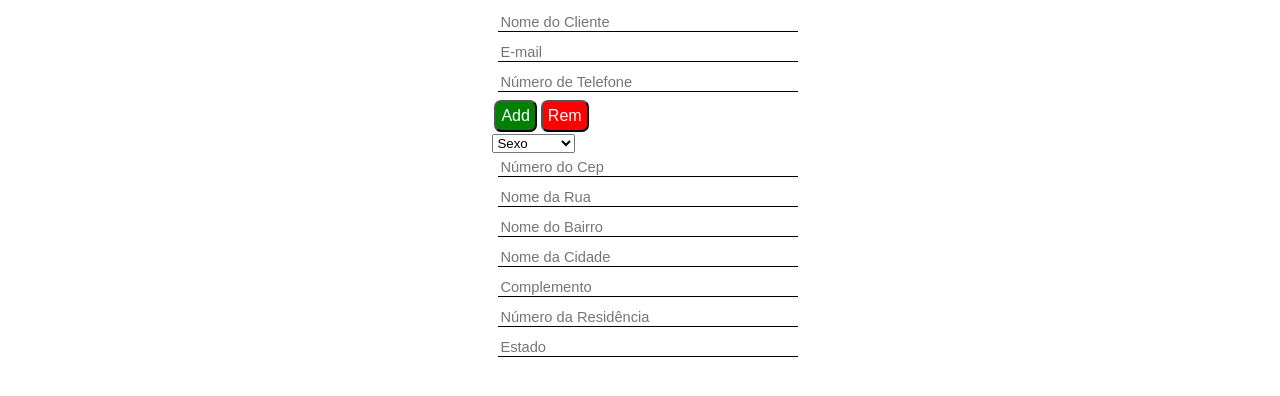
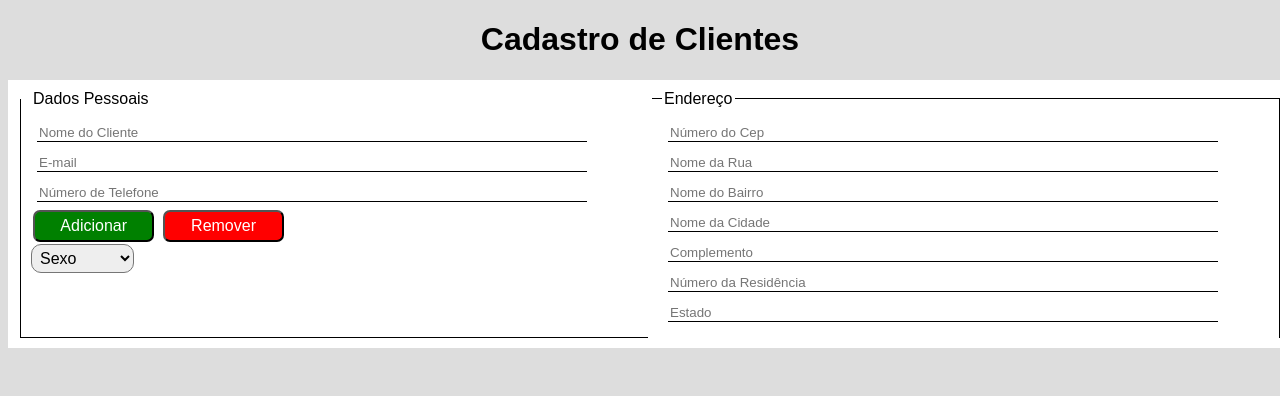
Before and after one commit to lualgoritmo/AgendaServicos, a PHP site: page /registrationPage.html in a window 1280 px wide. Shown: the top 396 px of the page. Run offline with PHP 8.4, Linux system fonts and the light colour scheme.

Commit message:
Estilizando o formulário de cadastro do cliente

```diff
--- a/css/formClient.css
+++ b/css/formClient.css
@@ -1,25 +1,53 @@
 
-.containerForm
+body
+{
+    font-family: Arial, Helvetica, sans-serif;
+    background-color: #DDD;
+}
+h1
+{
+    text-align: center;
+}
+
+.formContainer
 {
     display: flex;
-    justify-content: center;
-    align-items: center;
     width: 100%;
-}
-
-::placeholder
-{
-    font-size: 1.1em;
-    font-weight: 300;
+    padding: 10px;
+    background-color: #FFF;
+    height: auto;
 }
 .inputFormat
 {
     border: 0;
     outline: none;
     border-bottom: 1px solid #000;
-    margin: 6px;
+    margin: 6px 6px;
+    width: 90%;
+}
+
+#personalData, #address
+{
     width: 100%;
+    padding: 10px;
+    border: 0;
 }
+#personalData
+{
+    border-left: 1px solid #000;
+    border-bottom: 1px solid #000;
+}
+#address
+{
+    border-top: 1px solid #000;
+    border-right: 1px solid #000;
+}
+#services
+{
+   width: 100%;
+}
+
+/*BOTÕES PARA CRIAR ELMEENTOS E REMOVER*/
 .btnMost, .btnMinus
 {
     padding: 5px;
@@ -29,14 +57,33 @@
     color: #FFF;
     background-color: green;
     text-align: center;
+    width: 20%;
 }
 .btnMinus
 {
     background-color: #FF0000;
 }
+
+#genero
+{
+    background-color: #EEE;
+    padding: 4px;
+    font-size: 1em;
+    border-radius: 10px;
+}
+option
+{
+    border-bottom: 1px solid #000;
+}
+/*CLASSE DOS INPUTS CRIADOS*/
 .inputPhone
 {
     display: flex;
     flex-direction: column;
     margin-top: 10px;
 }
+/*BREAK PARA QUEBRA DE LINHA*/
+.break
+{
+    width: 100%;
+}
--- a/js/script.js
+++ b/js/script.js
@@ -3,6 +3,7 @@
     var $cep = document.querySelector('#cep');
     const $btnMost = document.querySelector('.btnMost');
     const $btnMinus = document.querySelector('.btnMinus');
+
     function getFields(fieldFound)
     {
         for(const field in fieldFound)
@@ -36,24 +37,24 @@
 
     function cloneInputPhone()
     {
-        const $form = document.querySelector('form');
+        const $personalData = document.querySelector('#personalData');
         const $inputOrigin = document.querySelector('.phoneNumber');
         let newInput;
         const createInput = document.createElement('input');
         createInput.placeholder = "Número de Contato";
         createInput.className = `numberContact inputPhone inputFormat`;
-        createInput.name = `phoneCell`;
+        createInput.name = `phone`;
         //var elementoInserido = elementoPai.insertBefore(novoElemento, elementoDeReferencia);
-        console.log(createInput);
-        return newInput = $form.insertBefore(createInput, $inputOrigin.nextSibling);
+        return newInput = $personalData.insertBefore(createInput, $inputOrigin.nextSibling);
     }
 
     function removeBtn()
     {
-        $btnRemove = document.querySelector('.btnMinus');
+        let $btnRemove = document.querySelector('.btnMinus');
         let btn = document.querySelector('.numberContact');
         $btnRemove ? btn.remove() : btn;
     }
+
     $btnMost.addEventListener('click', event =>
     {
         event.preventDefault();
--- a/registrationPage.html
+++ b/registrationPage.html
@@ -8,17 +8,25 @@
     <title>Página de Registro de Clientes</title>
 </head>
 <body>
+    <h1>Cadastro de Clientes</h1>
     <div class="containerForm">
         <form method="POST" class="formContainer">
+            <fieldset id="personalData">
+                <legend>Dados Pessoais</legend>
                 <input type="text"class="inputFormat" name="user" placeholder="Nome do Cliente"/><br/>
                 <input type="text" class="inputFormat" name="email" placeholder="E-mail"/><br/>
                 <input type="text" class="inputFormat phoneNumber" name="phone" class="phoneNumber"placeholder="Número de Telefone" />
-            <button class="btnMost">Add</button><button class="btnMinus">Rem</button><br/>
-            <select name="sex" id="">
-                <option value="">Sexo</option>
+                <div class="break"></div>
+                <button class="btnMost">Adicionar</button>
+                <button class="btnMinus">Remover</button><br/>
+                <select name="sex" id="genero">
+                    <option>Sexo</option>
                     <option value="Femininos">Feminino</option>
                     <option value="Masculino">Masculino</option>
                 </select><br/>
+            </fieldset>
+            <fieldset id="address">
+                <legend>Endereço</legend>
                 <input type="text" class="inputFormat" id="cep" placeholder="Número do Cep"/><br/>
                 <input type="text" class="inputFormat" name="rua" id="logradouro" placeholder="Nome da Rua"/><br/>
                 <input type="text" class="inputFormat" id="bairro"/ placeholder="Nome do Bairro"><br/>
@@ -26,6 +34,13 @@
                 <input type="text" class="inputFormat" id="complemento" placeholder="Complemento"/><br/>
                 <input type="text" class="inputFormat" id="complemento" placeholder="Número da Residência"/><br/>
                 <input type="text" class="inputFormat" id="uf" placeholder="Estado"/>
+            </fieldset>
+            <!--<fieldset id="services">
+                <legend>Serviços</legend>
+                <input type="datetime-local"class="inputFormat" name="user" placeholder="Nome do Cliente"/><br/>
+                <input type="text" class="inputFormat" name="email" placeholder="E-mail"/><br/>
+                <input type="text" class="inputFormat phoneNumber" name="phone" class="phoneNumber"placeholder="Número de Telefone" />
+            </fieldset>-->
         </form>
     </div>
 
```
Lines whose indentation alone changed are shown as unchanged.
